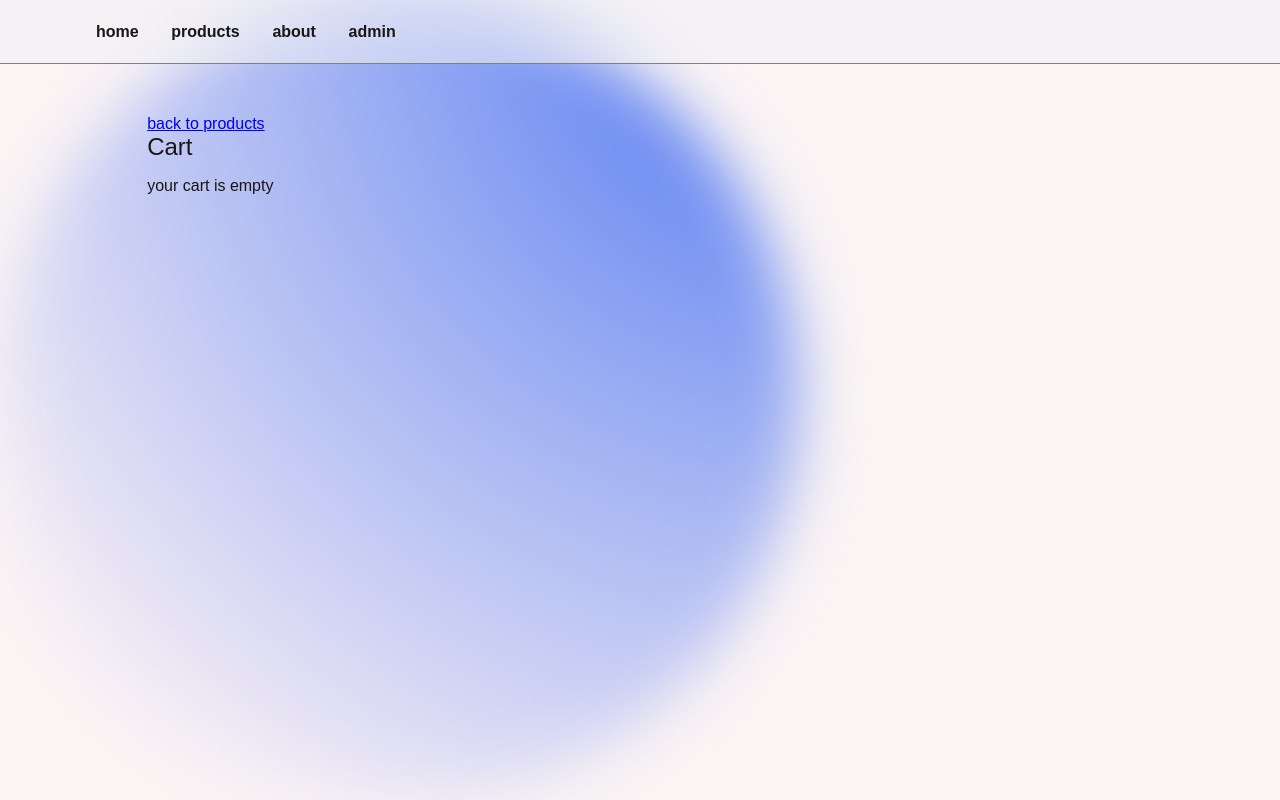
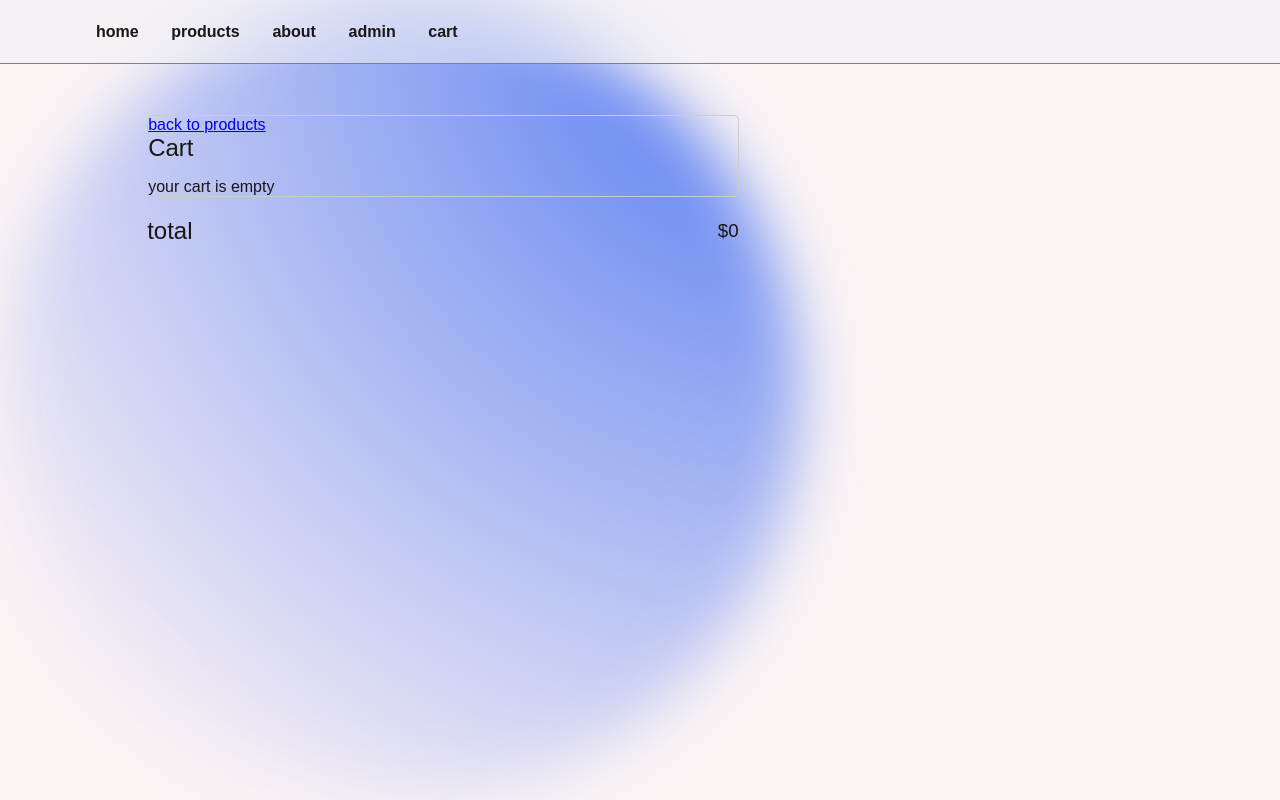
Before and after one commit to mramirez0610/decapexample, a Next.js app: page /cart in a window 1280 px wide. Built offline with nearby package versions, Linux system fonts and the light colour scheme; a web font is replaced by a local one.

Commit message:
cart bug fixed -- bare styling added

```diff
--- a/components/navbar.js
+++ b/components/navbar.js
@@ -17,6 +17,9 @@ export default function Navbar() {
         <li className={styles.admin}>
           <Link href="https://decapexample.netlify.app/admin">admin</Link>
         </li>
+        <li>
+          <Link href="/cart">cart</Link>
+        </li>
       </ul>
     </nav>
   );
--- a/context/CartContext.js
+++ b/context/CartContext.js
@@ -3,6 +3,8 @@ import { createContext, useState, useEffect, useContext } from "react";
 const CartContext = createContext();
 
 export function CartProvider({ children }) {
+  //useContext is so sweet
+
   const [cart, setCart] = useState([]);
 
   useEffect(() => {
@@ -17,30 +19,32 @@ export function CartProvider({ children }) {
   }, [cart]);
 
   const addItem = (item) => {
-    const inCart = cart.find((item) => item.id === item.id);
+    const inCart = cart.find((cartItem) => cartItem.id === item.id);
 
     // crazy ternary operator practice
     setCart(
       inCart
-        ? cart.map((item) =>
-            item.id === item.id
-              ? { ...item, quantity: item.quantity + 1 }
-              : item
+        ? cart.map((cartItem) =>
+            cartItem.id === item.id
+              ? { ...cartItem, quantity: cartItem.quantity + 1 }
+              : cartItem
           )
         : [...cart, { ...item, quantity: 1 }]
     );
   };
 
   const removeItem = (id) => {
-    const inCart = cart.find((item) => item.id === id);
+    const inCart = cart.find((cartItem) => cartItem.id === id);
 
     // ternary operators look kinda gross
     setCart(
       inCart.quantity > 1
-        ? cart.map((item) =>
-            item.id === id ? { ...item, quantity: item.quantity - 1 } : item
+        ? cart.map((cartItem) =>
+            cartItem.id === id
+              ? { ...cartItem, quantity: cartItem.quantity - 1 }
+              : cartItem
           )
-        : cart.filter((item) => item.id !== id)
+        : cart.filter((cartItem) => cartItem.id !== id)
     );
 
     /*
--- a/pages/cart.js
+++ b/pages/cart.js
@@ -17,6 +17,7 @@ export default function Cart() {
   return (
     <Layout>
       <div className={styles.cart}>
+        <div className={styles.items}>
           <Link href="/products" className={styles.back}>
             back to products
           </Link>
@@ -46,6 +47,13 @@ export default function Cart() {
             </div>
           )}
         </div>
+        <div className={styles.total}>
+          <h1>total</h1>
+          <h3>
+            ${cart.reduce((acc, item) => acc + item.price * item.quantity, 0)}
+          </h3>
+        </div>
+      </div>
     </Layout>
   );
 }
--- a/styles/cart.module.scss
+++ b/styles/cart.module.scss
@@ -1,2 +1,22 @@
 .cart {
+  .items {
+    display: flex;
+    flex-direction: column;
+    align-items: flex-start;
+    justify-content: center;
+
+    border: 1px solid #ccc;
+    border-radius: 5px;
+
+    width: 60%;
+  }
+
+  .total {
+    display: flex;
+    justify-content: space-between;
+    align-items: center;
+
+    width: 60%;
+    margin-top: 2%;
+  }
 }
--- a/styles/products.module.scss
+++ b/styles/products.module.scss
@@ -55,7 +55,7 @@
         opacity: 0;
         transition: opacity 400ms, visibility 0s 400ms;
         visibility: hidden;
-        width: 200%;
+        width: 100%;
 
         position: absolute;
         bottom: 0;
@@ -110,7 +110,7 @@
     .button {
       display: inline-block;
       min-width: 15%;
-      font-size: 1em;
+      font-size: 0.75em;
       padding: 1.5% 3%;
       text-align: center;
       text-decoration: none;
```
Lines whose indentation alone changed are shown as unchanged.
